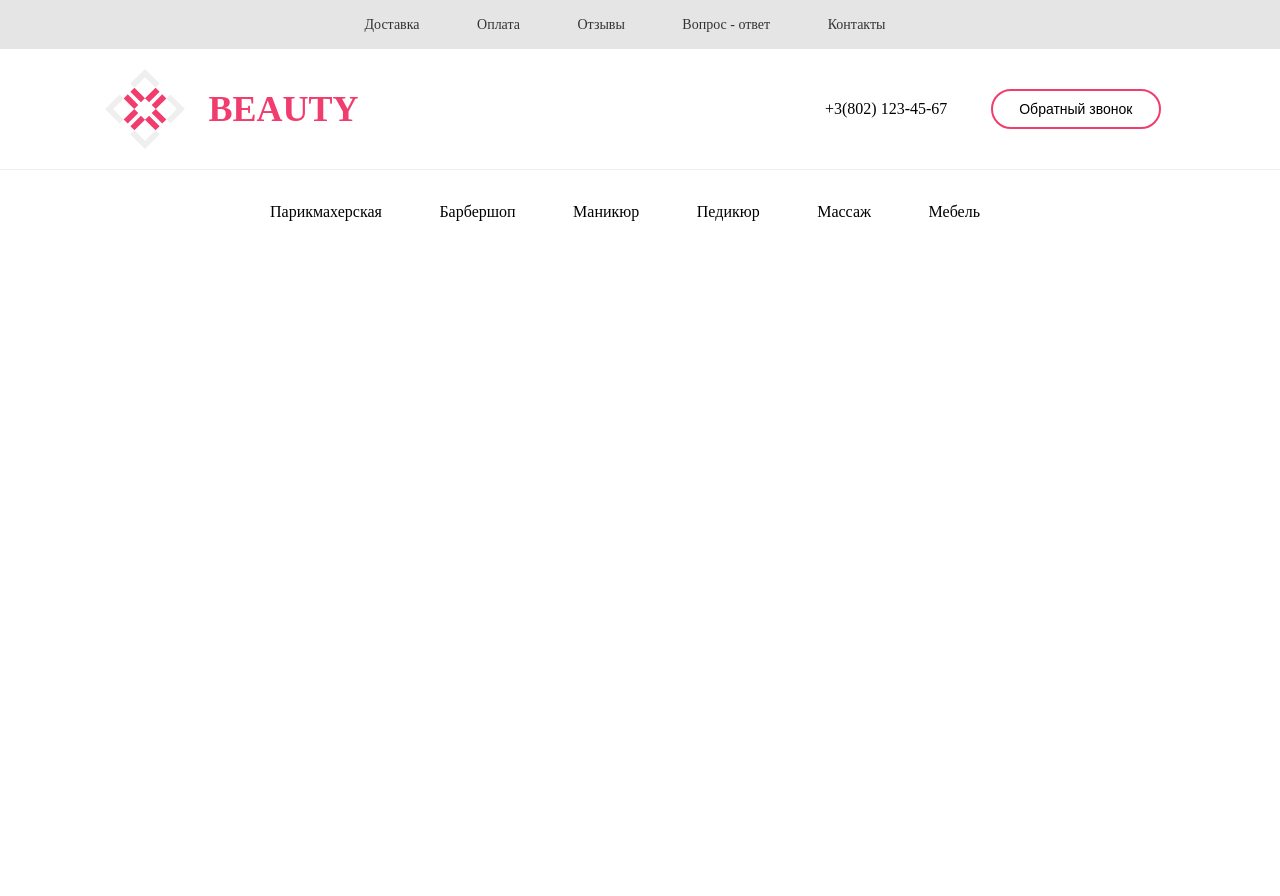
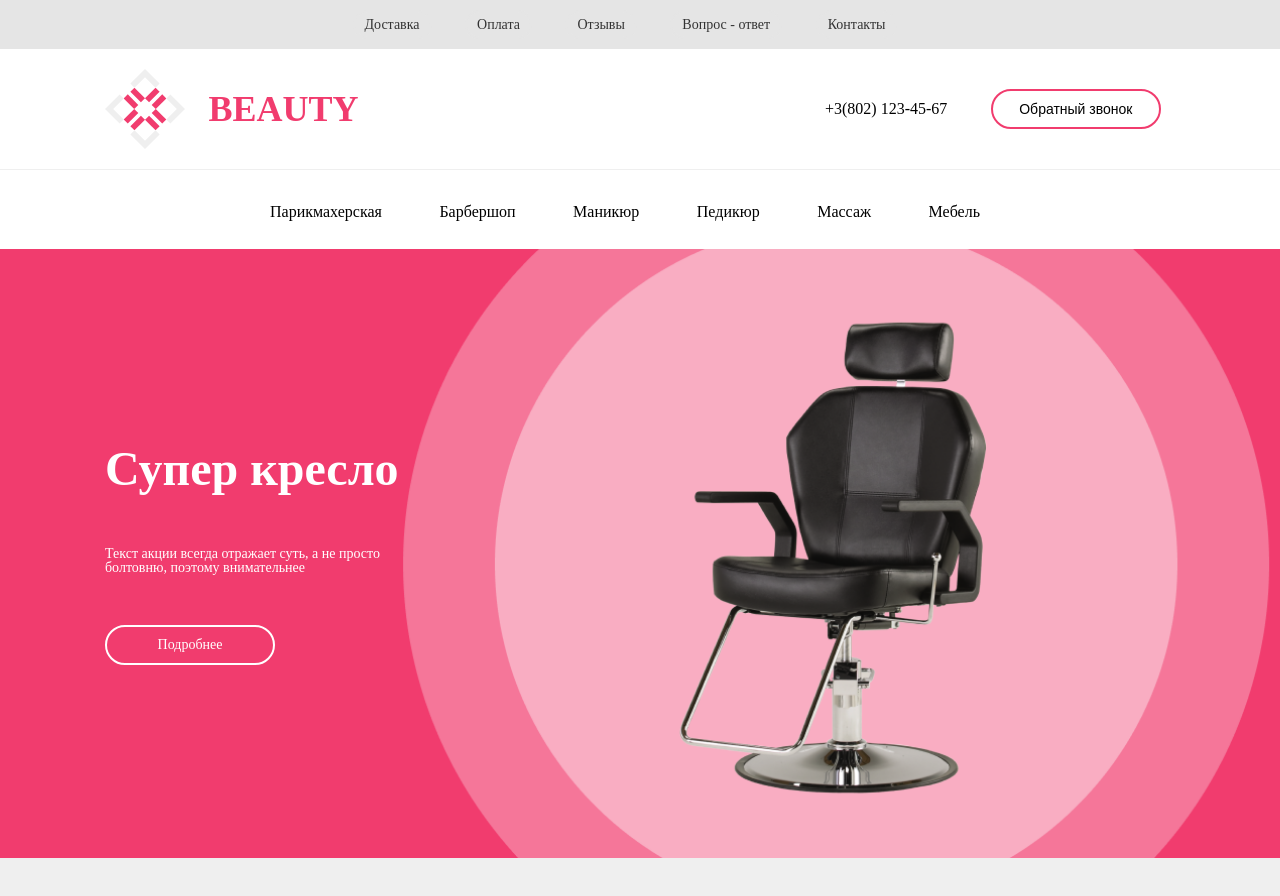
Before and after one commit to maksym-krasovskyi/Home-Work-13-Menu, a plain HTML site: page index.html in a window 1280 px wide. Before the commit the page ends 800 px from the top, so only its background shows below. Drawn offline with Linux system fonts and the light colour scheme.

Commit message:
add main,banner

```diff
--- a/index.html
+++ b/index.html
@@ -143,6 +143,16 @@
         </div>
 
     </header>
+    <main class="main clearfix">
+        <section class="banner">
+            <div class="container banner__body">
+                <h1 class="title-1 banner__title">Супер кресло</h1>
+                <p class="text banner__text ">Текст акции всегда отражает суть, а не просто
+                    болтовню, поэтому внимательнее</p>
+                <a class="btn btn-primary banner__btn" href="">Подробнее</a>
+            </div>
+        </section>
+    </main>
 
 </body>
 
--- a/style/style.css
+++ b/style/style.css
@@ -31,6 +31,16 @@ body {
   -moz-text-size-adjust: 100%;
   -webkit-text-size-adjust: 100%;
   background: white;
+}
+.title-1 {
+  font-weight: 700;
+  font-size: 48px;
+  line-height: 56px;
+}
+text {
+  font-weight: 400;
+  font-size: 14px;
+  line-height: 20px;
 }
 .container {
   display: block;
@@ -229,6 +239,50 @@ body {
   opacity: 1;
   transform: translateY(0px);
 }
+.main {
+  display: block;
+  width: 100%;
+  background-color: #efefef;
+}
+.banner {
+  display: block;
+  background-image: url(../img/banner.png);
+  background-repeat: no-repeat;
+  background-position: center center;
+  -webkit-background-size: cover;
+  -moz-background-size: cover;
+  -o-background-size: cover;
+  background-size: cover;
+  padding: 0 0 0;
+  margin-bottom: 200px;
+  overflow: hidden;
+}
+.banner__title {
+  display: block;
+  max-width: 540px;
+  margin: 192px 0 50px 0;
+  vertical-align: middle;
+  text-align: left;
+  color: #ffffff;
+}
+.banner__text {
+  max-width: 308px;
+  margin-bottom: 50px;
+  text-align: left;
+  vertical-align: middle;
+  color: #ffffff;
+}
+.banner__btn {
+  margin: 0 0 193px 0;
+  background-color: #f13c6e;
+  color: #ffffff;
+  border: #ffffff solid 2px;
+  transition: 0.6s, filter 0.6s ease-in-out;
+}
+.banner__btn:hover {
+  background-color: #ffffff;
+  color: #000000;
+}
 .clearfix:after {
   content: "";
   display: table;
```
Also changed, not shown: img/banner.png (added).
